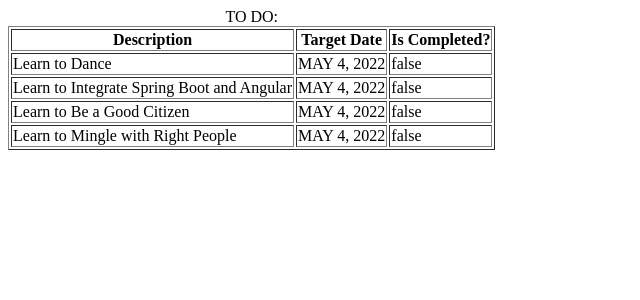
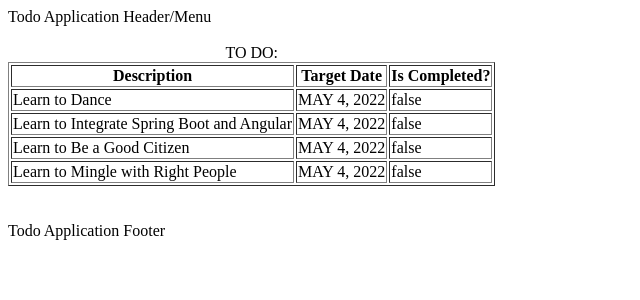
Before and after one commit to cloudcare-stack/devops, an Angular app in the folder todo/: page /todos in a window 1280 px wide. Shown: the top 300 px of the page, without its empty margins (0-640 px from the left). Built offline with nearby package versions, Linux system fonts and the light colour scheme.

Commit message:
understanding of the app module, components, and stuff

```diff
--- a/todo/src/app/app.component.html
+++ b/todo/src/app/app.component.html
@@ -3,5 +3,11 @@
 
 <!-- <app-login></app-login> -->
 
+Todo Application Header/Menu
+<br><br>
+
 
 <router-outlet></router-outlet>
+
+<br><br>
+Todo Application Footer
```
Also changed, not shown: todo/src/app/list-todos/list-todos.component.ts (+11 -0 lines).
